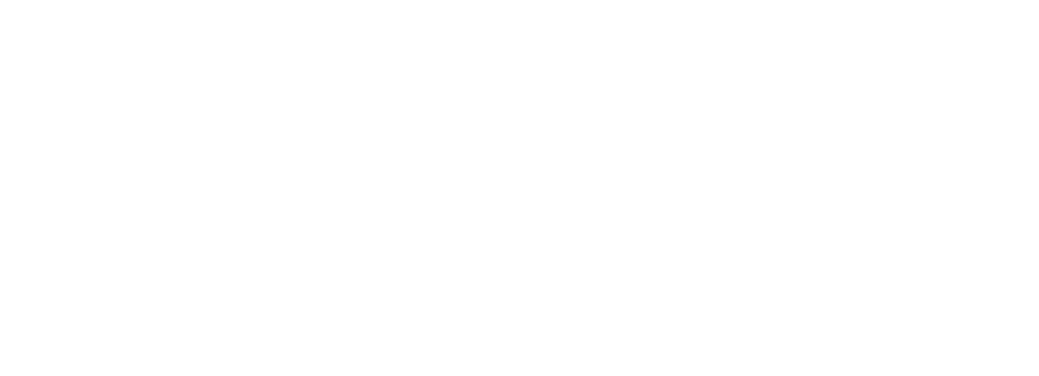
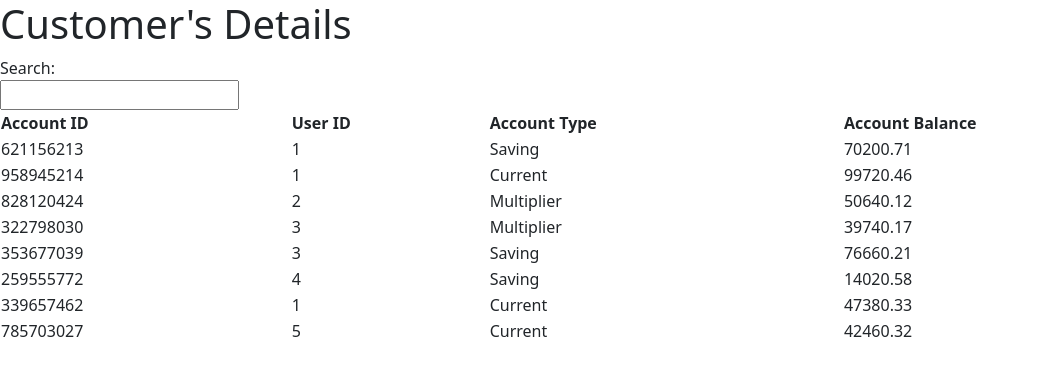
Before and after one commit to kaiwen98/dbs_seed_2022_18, a React (Create React App) app in the folder react_js_project/: page /account_details in a window 1280 px wide. Before the commit this address had no page. Shown: the top 376 px of the page, without its empty margins (0-1039 px from the left). Built offline with nearby package versions, Linux system fonts and the light colour scheme.

Commit message:
feat: added user details

```diff
--- a/react_js_project/package.json
+++ b/react_js_project/package.json
@@ -3,9 +3,12 @@
   "version": "0.1.0",
   "private": true,
   "dependencies": {
+    "@emotion/react": "^11.10.5",
+    "@emotion/styled": "^11.10.5",
     "@fortawesome/fontawesome-svg-core": "^6.2.1",
     "@fortawesome/free-solid-svg-icons": "^6.2.1",
     "@fortawesome/react-fontawesome": "^0.2.0",
+    "@mui/material": "^5.10.16",
     "@testing-library/jest-dom": "^5.16.5",
     "@testing-library/react": "^13.4.0",
     "@testing-library/user-event": "^13.5.0",
--- a/react_js_project/src/App.js
+++ b/react_js_project/src/App.js
@@ -1,12 +1,14 @@
 import { BrowserRouter as Router, Route, Routes } from 'react-router-dom';
 import Homepage from './Pages/Homepage';
-
+import React from 'react';
+import Account_Details from './Pages/Account_Details';
 
 function App() {
   return (
     <>
       <Routes>
         <Route path='/home' element={<Homepage></Homepage>}></Route>
+        <Route path='/account_details' element={<Account_Details></Account_Details>}></Route>
       </Routes>
     </>
   );
--- /dev/null
+++ b/react_js_project/src/Pages/Account_Details.js
@@ -0,0 +1,135 @@
+import React from 'react'
+import { useState, useEffect } from 'react'
+import Api from '../Api/Api';
+import Container from 'react-bootstrap/Container';
+import Row from 'react-bootstrap/Row';
+import Col from 'react-bootstrap/Col';
+import Table from 'react-bootstrap/Table';
+import 'bootstrap/dist/css/bootstrap.css';
+
+
+const Account_Details = () => {
+  const useEffect=()=>{
+
+  }
+  const [demoAccountDetails, setDemoAccountDetails] = useState([
+      {
+          "AccountID": 621156213,
+          "UserID": 1,
+          "AccountType": "Saving",
+          "AcccountBalance": 70200.71
+      },
+      {
+          "AccountID": 958945214,
+          "UserID": 1,
+          "AccountType": "Current",
+          "AcccountBalance": 99720.46
+      },
+      {
+          "AccountID": 828120424,
+          "UserID": 2,
+          "AccountType": "Multiplier",
+          "AcccountBalance": 50640.12
+      },
+      {
+          "AccountID": 322798030,
+          "UserID": 3,
+          "AccountType": "Multiplier",
+          "AcccountBalance": 39740.17
+      },
+      {
+          "AccountID": 353677039,
+          "UserID": 3,
+          "AccountType": "Saving",
+          "AcccountBalance": 76660.21
+      },
+      {
+          "AccountID": 259555772,
+          "UserID": 4,
+          "AccountType": "Saving",
+          "AcccountBalance": 14020.58
+      },
+      {
+          "AccountID": 339657462,
+          "UserID": 1,
+          "AccountType": "Current",
+          "AcccountBalance": 47380.33
+      },
+      {
+          "AccountID": 785703027,
+          "UserID": 5,
+          "AccountType": "Current",
+          "AcccountBalance": 42460.32
+      }
+  ]);
+
+  const [filteredList, setFilteredList] = new useState(demoAccountDetails);
+
+  const filterBySearch = (event) => {
+    // Access input value
+    const query = event.target.value;
+    // Create copy of item list
+    var updatedList = [...demoAccountDetails];
+    // Include all elements which includes the search query
+    updatedList = updatedList.filter((item) => {
+      return item.toLowerCase().indexOf(query.toLowerCase()) !== -1;
+    });
+    // Trigger render with updated values
+    setFilteredList(updatedList);
+  };
+
+//   useEffect(() => {
+//     const fetchPosts = async () => {
+//       try {
+//         const response = await api.get('/Api');
+//         setPosts(response.data);
+//       } catch (err) {
+//         if (err.response) {
+//           // Not in the 200 response range
+//           console.log(err.response.data);
+//           console.log(err.response.status);
+//           console.log(err.response.headers);
+//         } else {
+//           console.log(`Error: ${err.message}`);
+//         }
+//       }
+//     }
+
+//     fetchPosts();
+//   }, [])
+
+
+
+  return (
+    <div>
+        <h1>Customer's Details</h1>
+
+        <div className="search-header">
+        <div className="search-text">Search:</div>
+        <input id="search-box" onChange={filterBySearch} />
+        </div>
+
+        <Table>
+        <th>Account ID</th>
+        <th>User ID</th>
+        <th>Account Type</th>
+        <th>Account Balance</th>
+          {filteredList.map((accountdetails,index) => {
+              return (
+                  <tr key={index}>
+                    <td>{accountdetails.AccountID}</td>
+                    <td>{accountdetails.UserID}</td>
+                    <td>{accountdetails.AccountType}</td>
+                    <td>{accountdetails.AcccountBalance}</td>
+                  </tr>
+              )
+          })}
+        </Table>
+
+      </div>
+
+  )
+
+}
+
+export default Account_Details
```
Also changed, not shown: react_js_project/data/BankAccount.json (added, +50 -0 lines), react_js_project/src/Api/Api.js (line endings or trailing spaces), 1 other file (tests, documents, lock files or other folders).
